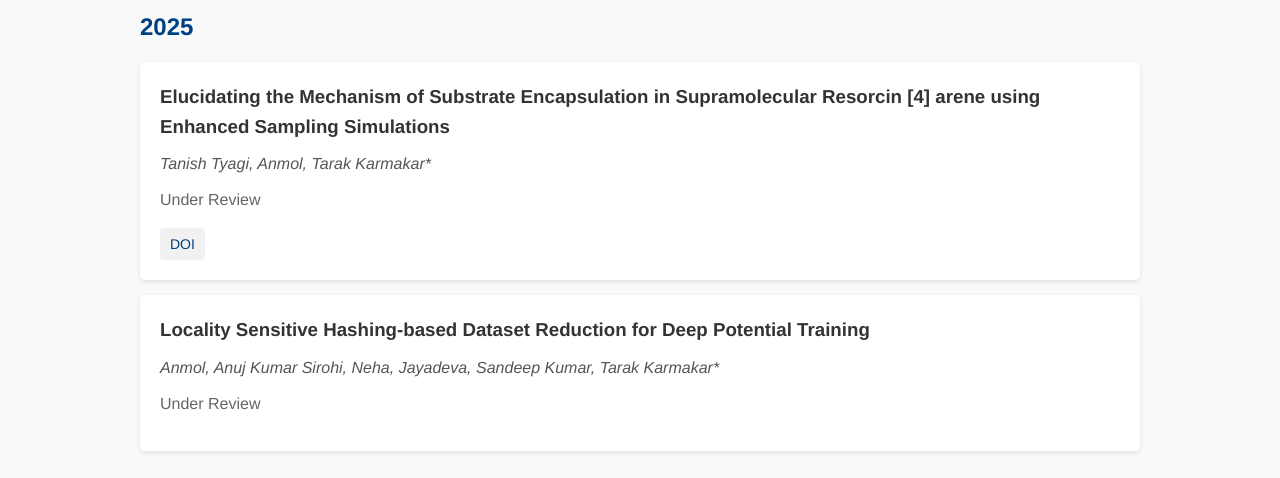
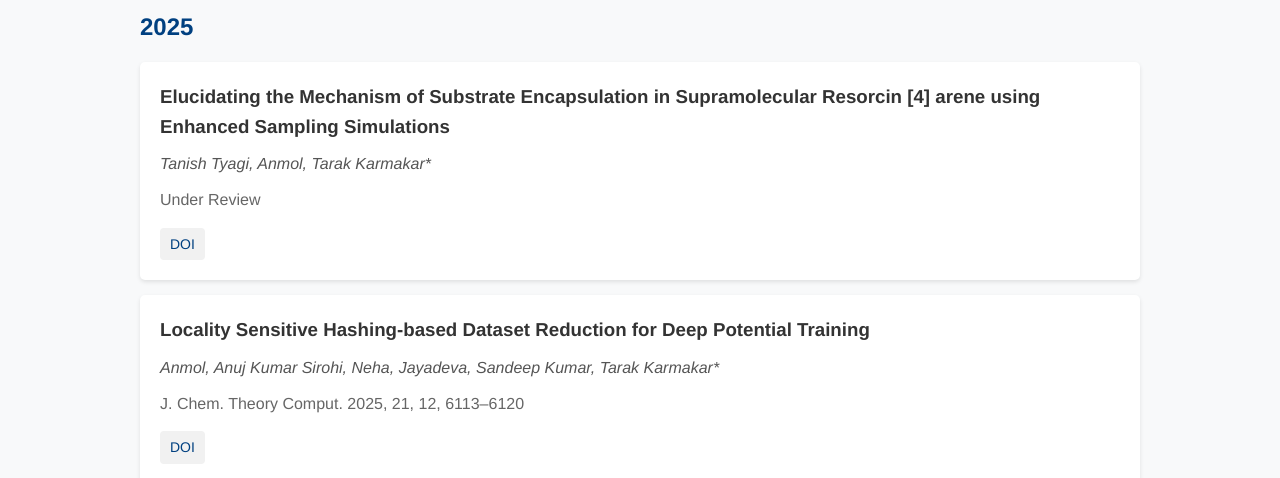
Before and after one commit to anmol-compchem/anmol, a plain HTML site: page publications.html in a window 1280 px wide. Shown: the part 268-746 px from the top of the page. Drawn offline with Linux system fonts and the light colour scheme.

Commit message:
Update publications.html

```diff
--- a/publications.html
+++ b/publications.html
@@ -451,15 +451,12 @@
             </div>
 
 
-            <div class="publication" data-type="preprint" data-year="2025">
+            <div class="publication" data-type="journal" data-year="2025">
                 <h3 class="publication-title">Locality Sensitive Hashing-based Dataset Reduction for Deep Potential Training</h3>
                 <div class="publication-authors">Anmol, Anuj Kumar Sirohi, Neha, Jayadeva, Sandeep Kumar, Tarak Karmakar*</div>
-                <div class="publication-venue">Under Review</div>
+                <div class="publication-venue">J. Chem. Theory Comput. 2025, 21, 12, 6113–6120</div>
                 <div class="publication-links">
-                    <!--<a href="#" class="publication-link">PDF</a>
-                    <a href="#" class="publication-link">Code</a>
-                    <a href="#" class="publication-link">Dataset</a>
-                    <a href="#" class="publication-link">DOI</a>-->
+                    <a href="https://doi.org/10.1021/acs.jctc.5c00366" class="publication-link">DOI</a>
                 </div>
                 <!--<div class="publication-tags">
                     <span class="publication-tag">Natural Language Processing</span>
```
